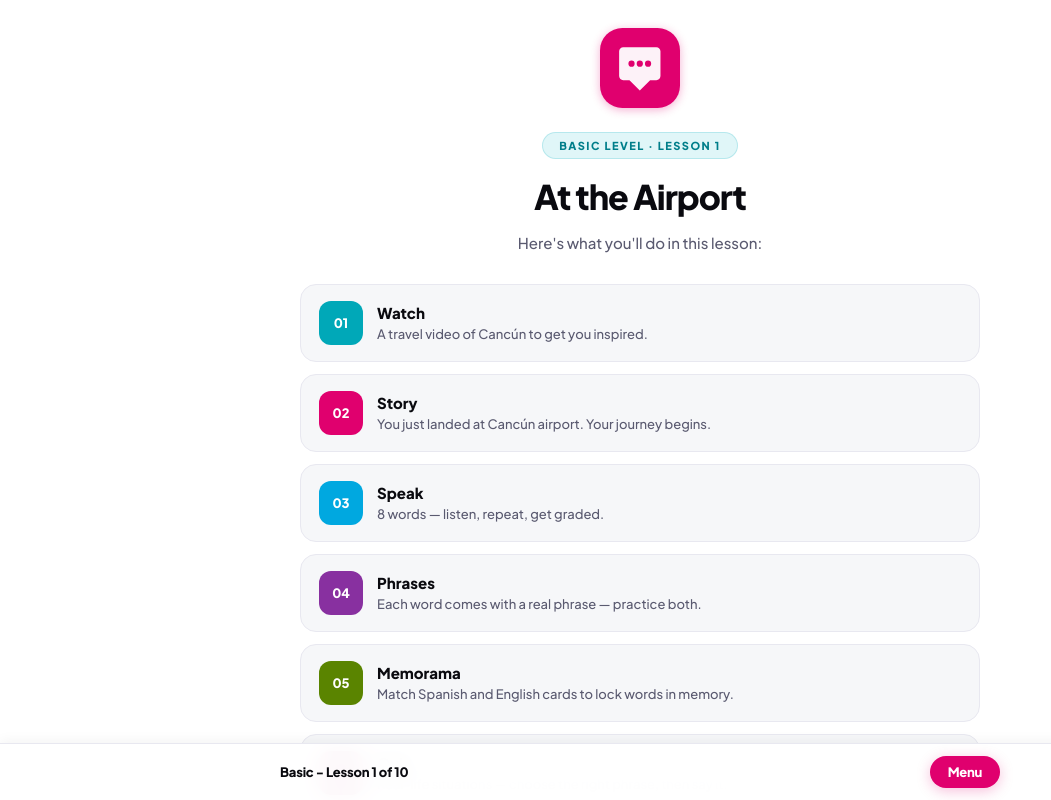
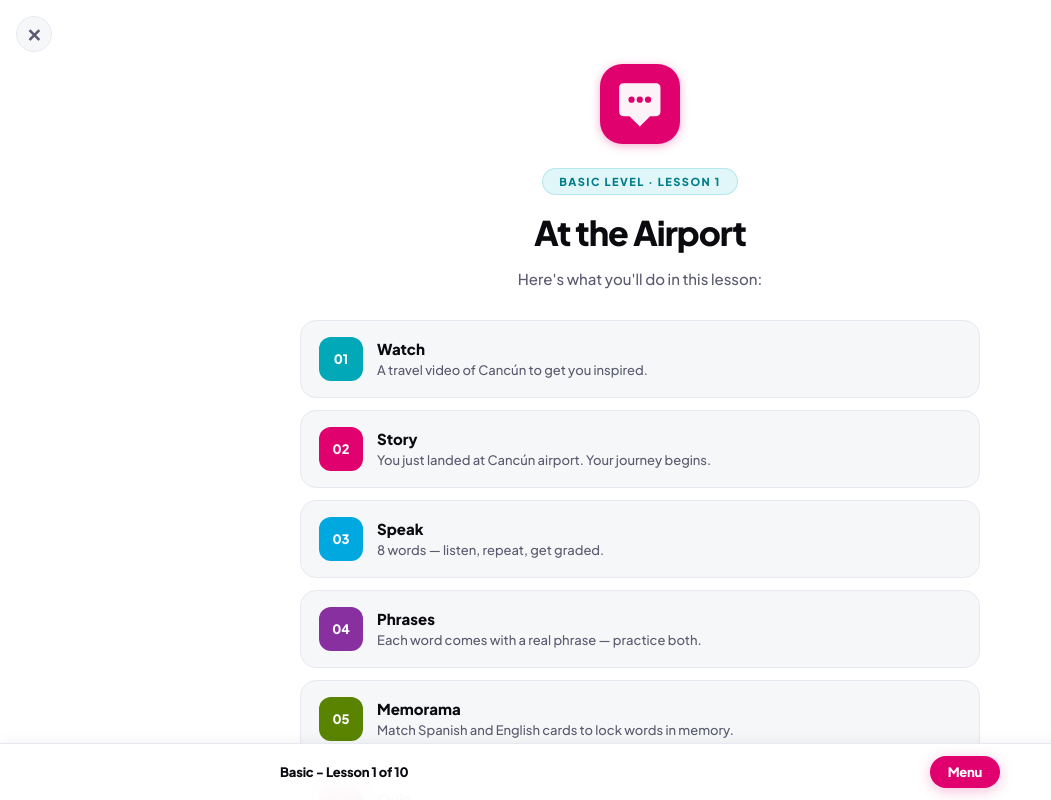
Before and after one commit to carlosalsadancer/chatinspanish, a React (Vite) app: page / in a window 1280 px wide. Both pictures are taken after a click on the button "Start Free". Shown: the top 800 px of the page, without its empty margins (0-1051 px from the left). Built offline with nearby package versions, Linux system fonts and the light colour scheme.

Commit message:
Add close button (X) with leave confirmation modal

```diff
--- a/src/lessons/Lesson1.jsx
+++ b/src/lessons/Lesson1.jsx
@@ -882,6 +882,7 @@ export default function Lesson1({ onBack, initialSlide = 0, onSlideChange, onCom
   const [menuOpen, setMenuOpen] = useState(false);
   const [menuEnabled, setMenuEnabled] = useState(false);
   const [showHelp, setShowHelp] = useState(false);
+  const [showLeave, setShowLeave] = useState(false);
 
   useEffect(() => {
     const t = setTimeout(() => setMenuEnabled(true), 800);
@@ -923,8 +924,18 @@ export default function Lesson1({ onBack, initialSlide = 0, onSlideChange, onCom
         }
       `}</style>
 
+      {/* CLOSE BUTTON */}
+      <div style={{ position: "fixed", top: 16, left: 16, zIndex: 55 }}>
+        <button type="button"
+          onClick={() => setShowLeave(true)}
+          aria-label="Leave lesson"
+          style={{ width: 36, height: 36, borderRadius: "50%", background: C.grisS, border: `1.5px solid ${C.grisB}`, color: C.textS, display: "flex", alignItems: "center", justifyContent: "center", cursor: "pointer", fontSize: 18, fontWeight: 700, touchAction: "manipulation" }}>
+          ✕
+        </button>
+      </div>
+
       {/* SLIDE CONTENT */}
-      <div style={{ maxWidth: 720, margin: "0 auto", padding: "28px 20px 80px", animation: "fadeUp 0.3s ease" }} key={slide}>
+      <div style={{ maxWidth: 720, margin: "0 auto", padding: "64px 20px 80px", animation: "fadeUp 0.3s ease" }} key={slide}>
 
         {/* PANTALLA 1 — ONBOARDING */}
         {slide === 0 && (
@@ -1079,6 +1090,28 @@ export default function Lesson1({ onBack, initialSlide = 0, onSlideChange, onCom
           </div>
         </div>
       )}
+
+      {/* LEAVE LESSON MODAL */}
+      {showLeave && (
+        <div style={{ position: "fixed", inset: 0, background: "rgba(0,0,0,0.6)", zIndex: 999, display: "flex", alignItems: "center", justifyContent: "center", padding: 24 }} onClick={() => setShowLeave(false)}>
+          <div style={{ background: "#fff", borderRadius: 20, padding: "28px 24px", maxWidth: 440, width: "100%", textAlign: "center" }} onClick={(e) => e.stopPropagation()}>
+            <div style={{ fontSize: 18, fontWeight: 900, color: C.textH, marginBottom: 12 }}>Leave this lesson?</div>
+            <div style={{ fontSize: 14, color: C.textS, lineHeight: 1.7, marginBottom: 24 }}>
+              Your progress is saved — you can pick up right where you left off.
+            </div>
+            <div style={{ display: "flex", flexDirection: "column", gap: 10 }}>
+              <button type="button" onClick={() => setShowLeave(false)}
+                style={{ ...btn(C.magenta, { fontSize: 15, padding: "14px", borderRadius: 12 }), touchAction: "manipulation" }}>
+                Keep Learning
+              </button>
+              <button type="button" onClick={onBack}
+                style={{ background: C.grisS, border: `1.5px solid ${C.grisB}`, color: C.textS, padding: "13px", borderRadius: 12, cursor: "pointer", fontSize: 14, fontWeight: 600, touchAction: "manipulation" }}>
+                Leave Lesson
+              </button>
+            </div>
+          </div>
+        </div>
+      )}
     </div>
   );
 }
```
